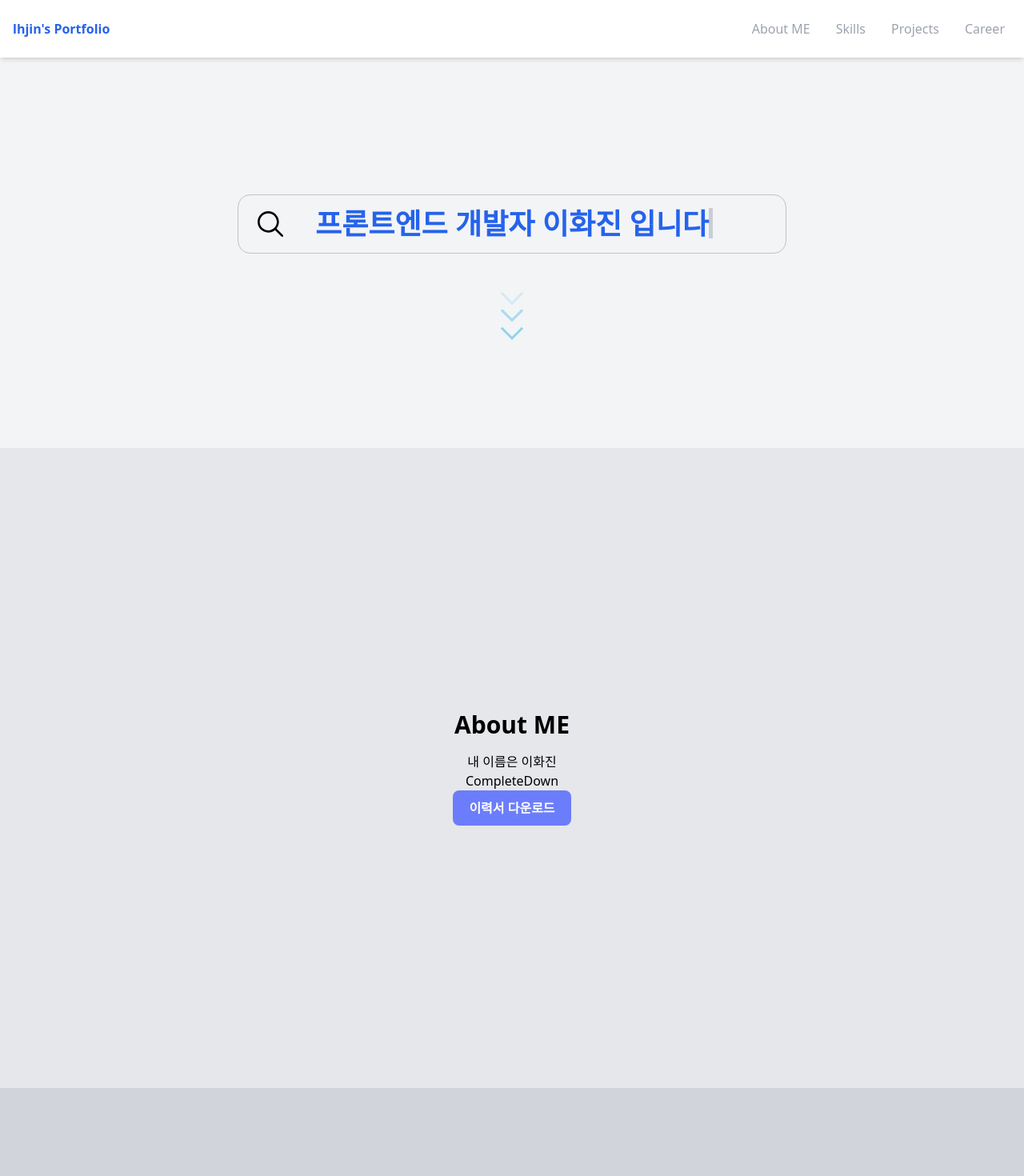
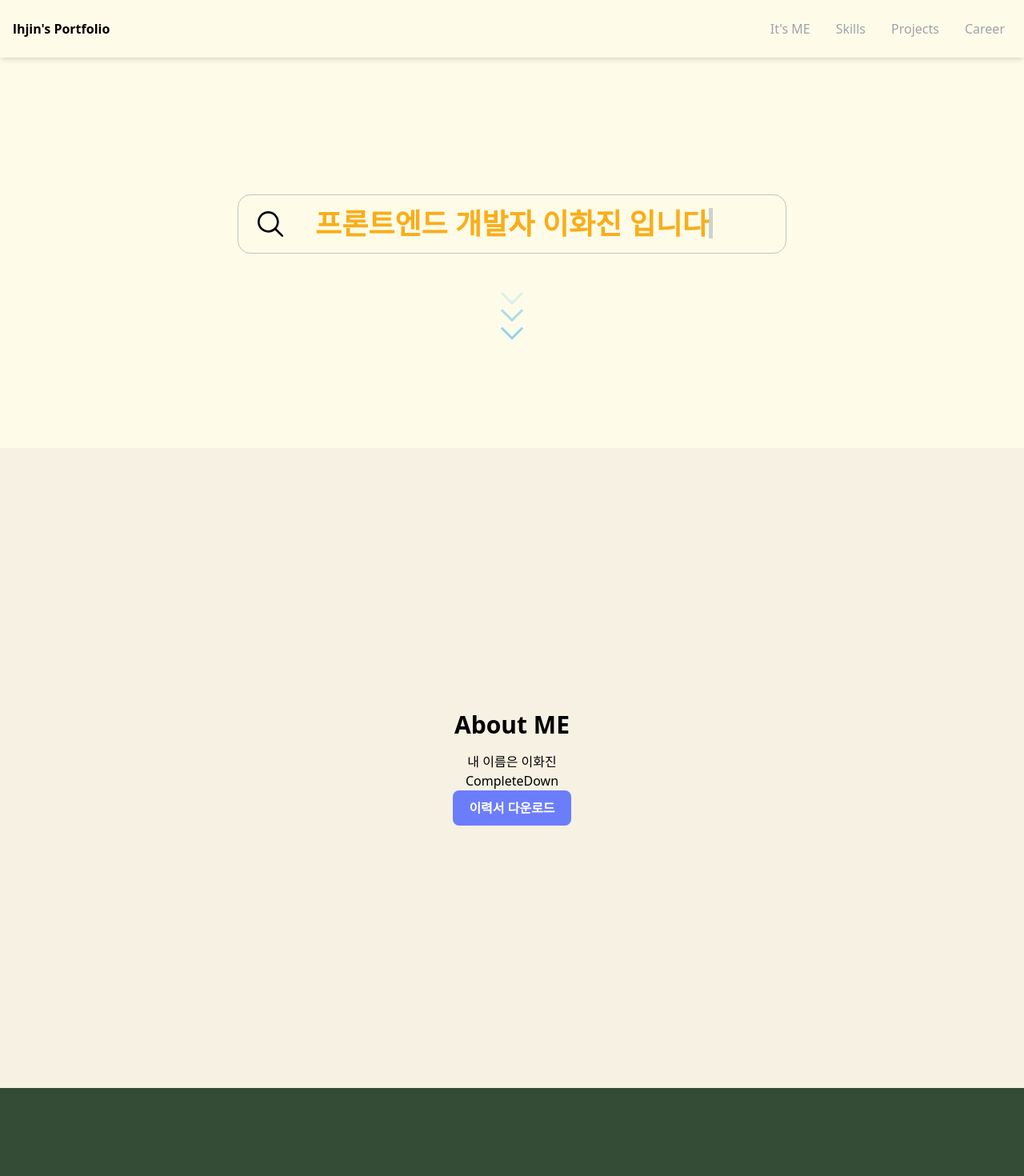
Before and after one commit to HwajinLee3114/lhjin-portfolio, a Next.js app: page / in a window 1280 px wide. Shown: the top 1470 px of the page at 80% size. Built offline with nearby package versions, Linux system fonts and the light colour scheme.

Commit message:
thema 색상 변경

```diff
--- a/src/components/About.tsx
+++ b/src/components/About.tsx
@@ -6,7 +6,7 @@ export default function About() {
   return (
     <section
       id="about"
-      className="flex flex-col items-center justify-center min-h-screen bg-gray-200"
+      className="flex flex-col items-center justify-center min-h-screen bg-themacolor1"
     >
       <h2 className="text-3xl font-bold">About ME</h2>
       <p className="mt-4">내 이름은 이화진</p>
--- a/src/components/Career.tsx
+++ b/src/components/Career.tsx
@@ -4,7 +4,7 @@ export default function CareerCareer() {
   return (
     <section
       id="career"
-      className="flex flex-col items-center justify-center min-h-screen bg-gray-500"
+      className="flex flex-col items-center justify-center min-h-screen bg-themacolor3"
     >
       <h2 className="text-3xl font-bold">Career</h2>
       <p className="mt-4">내 경력에 대해 알아보세요.</p>
--- a/src/components/Footer.tsx
+++ b/src/components/Footer.tsx
@@ -2,7 +2,7 @@ import React from 'react'
 
 export default function Footer() {
   return (
-    <div className='text-center p-5'>
+    <div className='text-center p-5 bg-yellow-50'>
       <p className='text-sm'>© 2024. Lee HwaJin. All rights reserved.</p>
     </div>
   )
--- a/src/components/Header.tsx
+++ b/src/components/Header.tsx
@@ -19,7 +19,8 @@ const Header = () => {
       const element = document.getElementById(section);
       if (element) {
         const { offsetTop, clientHeight } = element;
-        if (scrollY >= offsetTop - 50 && scrollY < offsetTop + clientHeight) {
+
+        if (scrollY >= offsetTop - 200 && scrollY < offsetTop + clientHeight) {
           setActiveSection(section);
         }
       }
@@ -38,15 +39,16 @@ const Header = () => {
     if (element) {
       element.scrollIntoView({ behavior: "smooth" });
     }
-    setIsOpen(false); // 사이드 메뉴 닫기
+    setIsOpen(false);
   };
 
   return (
     <header
-      className={`flex items-center justify-between p-4 bg-white shadow-md fixed w-full transition-all duration-300 z-50`}
+    // backdrop-blur-sm
+      className={`flex items-center justify-between p-4 backdrop-blur-sm shadow-md fixed w-full transition-all duration-300 z-50`}
     >
       <button
-        className="text-blue-600 font-bold"
+        className="font-bold"
         onClick={() => scrollToSection("home")}
       >
         lhjin's Portfolio
@@ -59,7 +61,7 @@ const Header = () => {
           onClick={() => scrollToSection("about")}
           className={`p-2 l_menu_tab ${activeSection === "about" ? "active" : ""}`}
         >
-          About ME
+          It's ME
         </button>
         <button
           onClick={() => scrollToSection("skills")}
@@ -81,7 +83,7 @@ const Header = () => {
         </button>
       </nav>
       <nav
-        className={`fixed top-0 right-0 bg-white h-full w-3/4 md:hidden transition-transform duration-300 ${
+        className={`fixed top-0 right-0 bg-yellow-50 h-screen w-3/4 md:hidden transition-transform duration-300 ${
           isOpen ? "translate-x-0" : "translate-x-full"
         } z-50`}
       >
@@ -94,7 +96,7 @@ const Header = () => {
             activeSection === "about" ? "active" : ""
           }`}
         >
-          About ME
+          It's ME
         </button>
         <button
           onClick={() => scrollToSection("about")}
--- a/src/components/Home.tsx
+++ b/src/components/Home.tsx
@@ -24,7 +24,7 @@ export default function HomeSec() {
   return (
     <section
       id="home"
-      className="flex flex-col items-center justify-center min-h-35 h-full bg-gray-100"
+      className="flex flex-col items-center justify-center min-h-35 h-full bg-yellow-50"
     >
       <div className="l_search_div flex relative">
         <img
@@ -32,7 +32,7 @@ export default function HomeSec() {
           alt="icon"
           className="absolute left-2 w-7 md:w-12 md:h-8 lg:w-16 lg:h-10"
         />
-        <h1 className="l_main_title text-base md:text-xl lg:text-4xl font-bold text-center text-blue-600">
+        <h1 className="l_main_title text-base md:text-xl lg:text-4xl font-bold text-center text-themacolor2">
           {title}
         </h1>
       </div>
--- a/src/components/Projects.tsx
+++ b/src/components/Projects.tsx
@@ -4,7 +4,7 @@ export default function Projects() {
   return (
     <section
       id="projects"
-      className="flex flex-col items-center justify-center min-h-screen bg-gray-400"
+      className="flex flex-col items-center justify-center min-h-screen bg-themacolor1"
     >
       <h2 className="text-3xl font-bold">Projects</h2>
       <p className="mt-4">내가 만든 프로젝트들을 확인하세요.</p>
--- a/src/components/Skills.tsx
+++ b/src/components/Skills.tsx
@@ -4,7 +4,7 @@ export default function Skills() {
   return (
     <section
       id="skills"
-      className="flex flex-col items-center justify-center min-h-screen bg-gray-300"
+      className="flex flex-col items-center justify-center min-h-screen bg-themacolor3"
     >
       <h2 className="text-3xl font-bold">Skills</h2>
       <p className="mt-4">
--- a/src/styles/custom.css
+++ b/src/styles/custom.css
@@ -23,8 +23,8 @@
 }
 
 .l_menu_tab.active {
-  color: #000000;
-  box-shadow: inset 0 -4px 0 #6893b7;
+  color: #FAAD1A;
+  box-shadow: inset 0 -4px 0 #FAAD1A;
 }
 
 
--- a/tailwind.config.ts
+++ b/tailwind.config.ts
@@ -11,7 +11,11 @@ const config: Config = {
       colors: {
         background: "var(--background)",
         foreground: "var(--foreground)",
-        maincolor: "#6893b7"
+        maincolor: "#6893b7",
+
+        themacolor1: '#F6F1E3',
+        themacolor2: '#FAAD1A',
+        themacolor3: '#344C36',
       },
       minHeight: {
         '35': '35rem', // 35rem을 'min-h-35'로 사용
```
